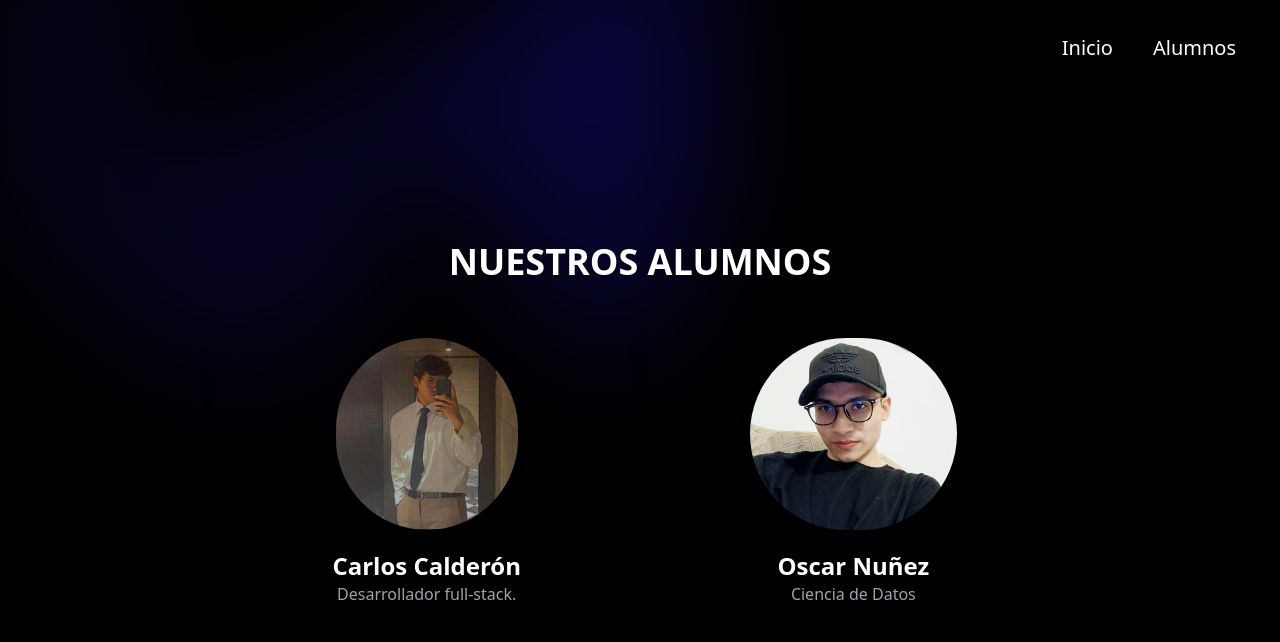
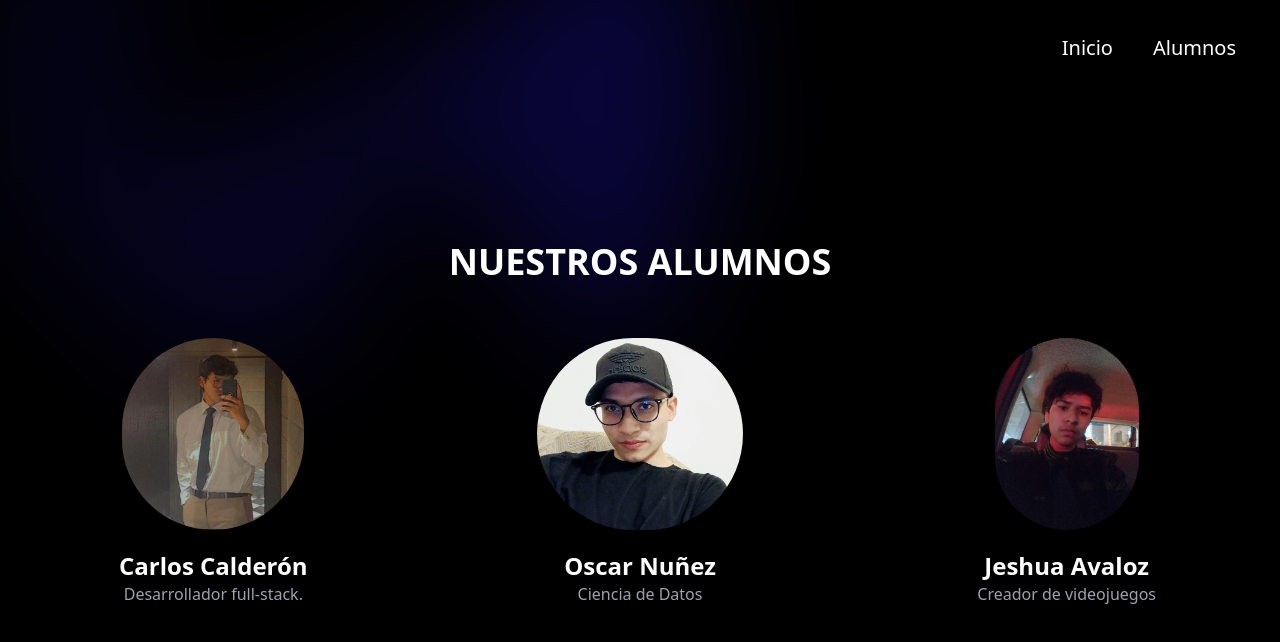
Before and after one commit to Carloscv200313/Curso_Textos, a Next.js app: page /alumnos in a window 1280 px wide. Shown: the top 642 px of the page. Built offline with nearby package versions, Linux system fonts and the light colour scheme.

Commit message:
parte de jeshua v:3

```diff
--- a/components/tarjetas-alumnos.tsx
+++ b/components/tarjetas-alumnos.tsx
@@ -13,6 +13,7 @@ interface Student {
 const students: Student[] = [
   { name: "Carlos Calderón", description: "Desarrollador full-stack.", image: "/alumnos/carlos_calderon/foto.png", ruta:"/alumnos/Carlos-Calderon" },
   { name: "Oscar Nuñez", description: "Ciencia de Datos", image: "/alumnos/Oscar/perfil.jpeg" , ruta:"/alumnos/Oscar"},
+  { name: "Jeshua Avaloz", description: "Creador de videojuegos", image: "/alumnos/carlos_calderon/jeshua.jpeg" , ruta:"/alumnos/Avaloz-Mendoza"},
 ];
 
 const container = {
```
